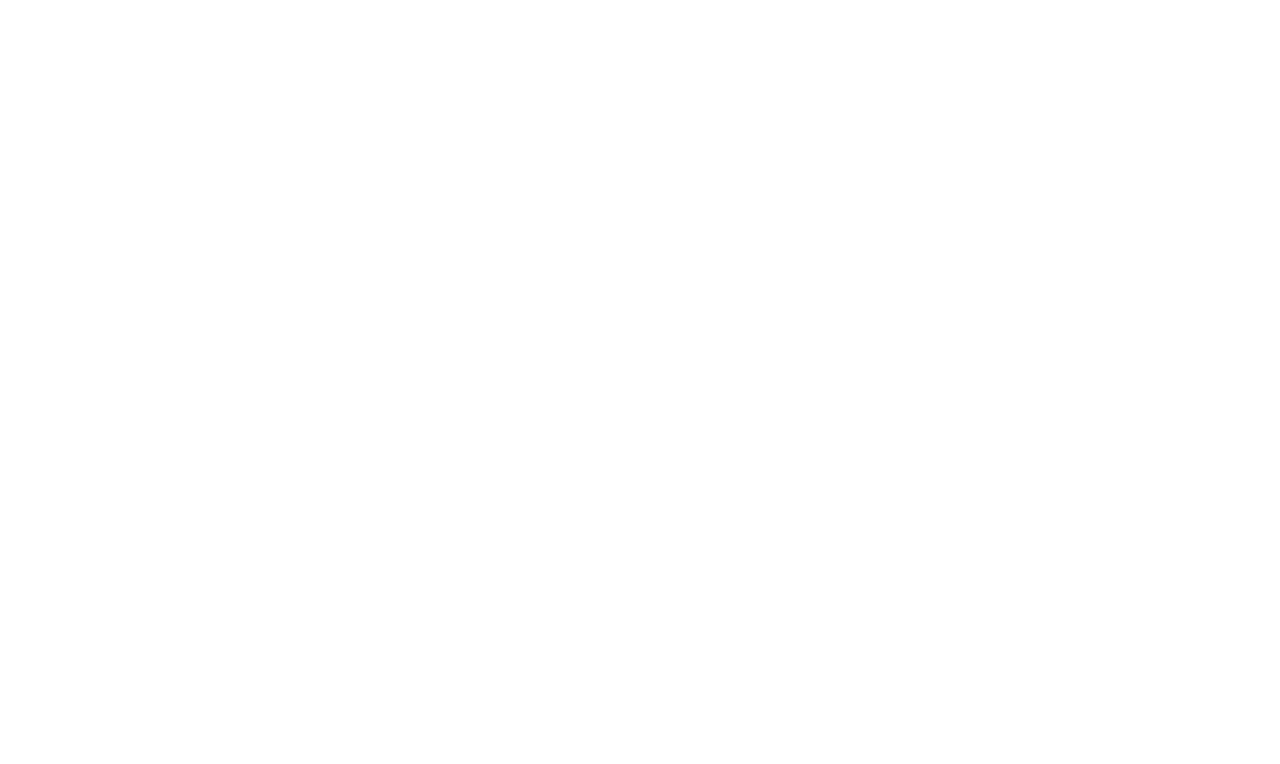
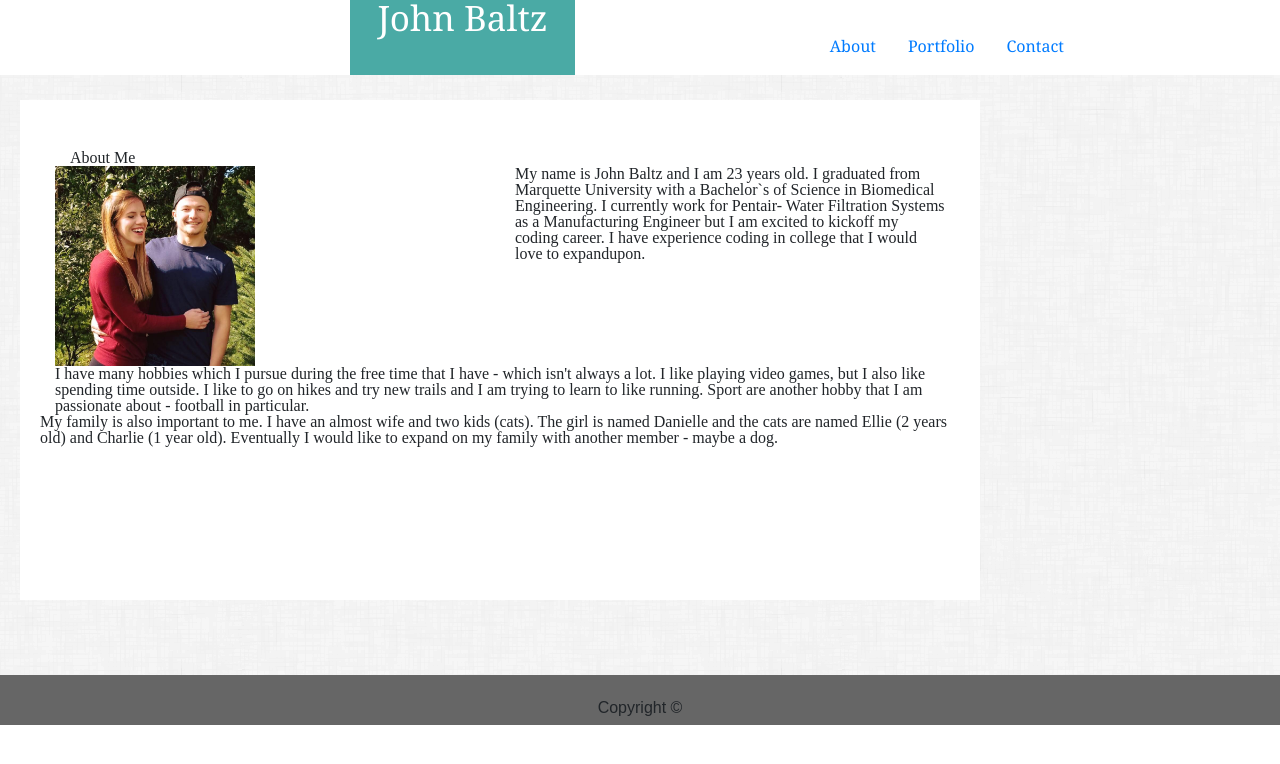
Before and after one commit to baltzj96/john-baltz-prework, a plain HTML site: page Module-1_Assessment/index.html in a window 1280 px wide. Drawn offline with nearby package versions, Linux system fonts and the light colour scheme; files that its build step writes are made by us from their sources.

Commit message:
module 1 assessment

```diff
--- a/Module-1_Assessment/contact.html
+++ b/Module-1_Assessment/contact.html
@@ -0,0 +1,67 @@
+<!DOCTYPE html>
+<html lang="en-us">
+
+<head>
+
+  <meta charset="UTF-8">
+  <meta name="viewport" content="width=device-width, initial-scale=1">
+  <title>Contact Me</title>
+
+  <!-- Bootstrap CDN -->
+  <link rel="stylesheet" href="https://stackpath.bootstrapcdn.com/bootstrap/4.1.3/css/bootstrap.min.css">
+  <link rel="stylesheet" href="reset.css">
+  <link  rel="stylesheet" type="text\css" href="css/style.css">
+
+  <body>
+    <header>
+    <!-- Logo -->
+    <h1> John Baltz</h1>
+
+    <!-- Navigation Bar-->
+    <ul class="nav justify-content-end">
+      <li class="nav-item">
+        <a class="nav-link active" href="index.html">About</a>
+      </li>
+      <li class="nav-item">
+        <a class="nav-link" href="portfolio.html">Portfolio</a>
+      </li>
+      <li class="nav-item">
+        <a class="nav-link" href="portfolio.html">Contact</a>
+      </li>
+    </ul>
+
+  </header>
+
+    <!-- Creates the Overall Grid for Content Area-->
+  <div class="container_content">
+
+    <section id="full2">
+      <h3>Contact</h3>
+      <form>
+        <div class="form-group">
+          <label for="exampleFormControlInput1">Name</label>
+          <input type="email" class="form-control" id="exampleFormControlInput1" placeholder="name@example.com">
+        </div>
+        <div class="form-group">
+          <label for="exampleFormControlInput1">Email address</label>
+          <input type="email" class="form-control" id="exampleFormControlInput1" placeholder="name@example.com">
+        </div>
+        <div class="form-group">
+          <label for="exampleFormControlTextarea1">Message</label>
+          <textarea class="form-control" id="exampleFormControlTextarea1" rows="3"></textarea>
+        </div>
+      </form>
+      <button type="button" class="btn btn-info">Submit</button>
+    </section>
+
+  </div>
+
+  <footer>
+    <div>
+      <p>Copyright ©</p>
+    </div>
+  </footer>
+
+  </body>
+
+  </html>
--- /dev/null
+++ b/Module-1_Assessment/css/style.css
@@ -0,0 +1,32 @@
+    * {
+        box-sizing: border-box;
+    }
+    header{
+        margin-top: 0; text-align: center;
+        width: 100%; height: 75px;
+        font-family: 'Georgia', Times, Times New Roman, serif;
+        border: 10px bold #cccccc; color: #ffffff;
+    }
+    #nav{
+        margin-top: -50px; margin-right: 200px;
+        color: #777777;
+    }
+    h1{
+        margin-left: 350px; height: 80px; width: 225px;
+        background:#4aaaa5; color: #ffffff; font-size: 35px;
+    }
+    .container_content1{
+        position: relative center; width: 100%; height: 600px;
+    }
+    #full1{
+         position: absolute; top: 100px; right: 300px; width: 960px; height: 500px; padding: 50px; float: left; overflow: auto;
+         background: #ffffff; font: #777777; border: 5px bold #dddddd; font-size: 16px;
+    }
+    #bio-image{
+        float: left; width: 200px; height: 200px;
+    }
+    footer{
+        clear: all;
+        font-family: 'Arial', 'Helvetica Neue', Helvetica, sans-serif; border: 200px bold #4aaaa5;
+        width: 100%; height: 50px; padding: 25px; text-align: center; background: #666666;
+    }
--- a/Module-1_Assessment/index.html
+++ b/Module-1_Assessment/index.html
@@ -0,0 +1,85 @@
+<!DOCTYPE html>
+<html lang="en-us">
+
+<head>
+
+  <meta charset="UTF-8">
+  <meta name="viewport" content="width=device-width, initial-scale=1">
+  <title>About Me</title>
+
+  <!-- Bootstrap CDN -->
+  <link rel="stylesheet" href="https://stackpath.bootstrapcdn.com/bootstrap/4.1.3/css/bootstrap.min.css">
+  <link rel="stylesheet" href="reset.css">
+  <link  rel="stylesheet" type="text/css" href="css/style.css">
+
+</head>
+
+<body>
+  <header>
+  <!-- Logo -->
+  <h1> John Baltz</h1>
+
+  <!-- Navigation Bar-->
+  <div id="nav">
+  <ul class="nav justify-content-end">
+    <li class="nav-item">
+      <a class="nav-link active" href="index.html">About</a>
+    </li>
+    <li class="nav-item">
+      <a class="nav-link" href="portfolio.html">Portfolio</a>
+    </li>
+    <li class="nav-item">
+      <a class="nav-link" href="contact.html">Contact</a>
+    </li>
+  </ul>
+</div>
+
+</header>
+
+  <!-- Creates the Overall Grid for Content Area-->
+<div class="container_content1" style="background-image: url('images/furley_bg.png');">
+
+  <section id="full1">
+
+    <!-- Row 1 -->
+  <div class="row">
+    <div class="col-sm-12">
+      <h2>About Me</h2>
+  </div>
+
+  <!-- Row 2 -->
+  <div class="row">
+    <div class="col-sm-6">
+      <img id="bio-image" src="images/JB.jpg" alt="John Baltz">
+    </div>
+    <div class="col-sm-6">
+      <p>My name is John Baltz and I am 23 years old. I graduated from Marquette University with a Bachelor`s of Science in Biomedical Engineering. I currently work for Pentair- Water Filtration Systems as a Manufacturing Engineer but I am excited to kickoff my coding career. I have experience coding in college that I would love to expandupon.</p>
+    </div>
+  </div>
+
+  <!-- Row 3 -->
+  <div class="row">
+    <div class="col-md-12">
+      <p>I have many hobbies which I pursue during the free time that I have - which isn't always a lot. I like playing video games, but I also like spending time outside. I like to go on hikes and try new trails and I am trying to learn to like running. Sport are another hobby that I am passionate about - football in particular.</p>
+    </div>
+
+    <!-- Row 4 -->
+   <div class="row">
+    <div class="col-md-12">
+    <p>My family is also important to me. I have an almost wife and two kids (cats). The girl is named Danielle and the cats are named Ellie (2 years old) and Charlie (1 year old). Eventually I would like to expand on my family with another member - maybe a dog.</p>
+    </div>
+  </div>
+
+  </section>
+
+</div>
+
+<footer>
+  <div>
+    <p>Copyright ©</p>
+  </div>
+</footer>
+
+</body>
+
+</html>
```
Also changed, not shown: Bootstrap_Assessment/index.html (+3 -3 lines), Module-1_Assessment/portfolio.html (+87 -0 lines), Module-1_Assessment/images/JB.jpg (added), Module-1_Assessment/images/furley_bg.png (added), Module-1_Assessment/images/hangman.jpg (added), Module-1_Assessment/images/rock_paper_scissors.jpg (added), Module-1_Assessment/images/rpg_game.jpg (added), Module-1_Assessment/images/rutgers_info_widget.jpg (added), Module-1_Assessment/images/trivia_game.jpg (added).
